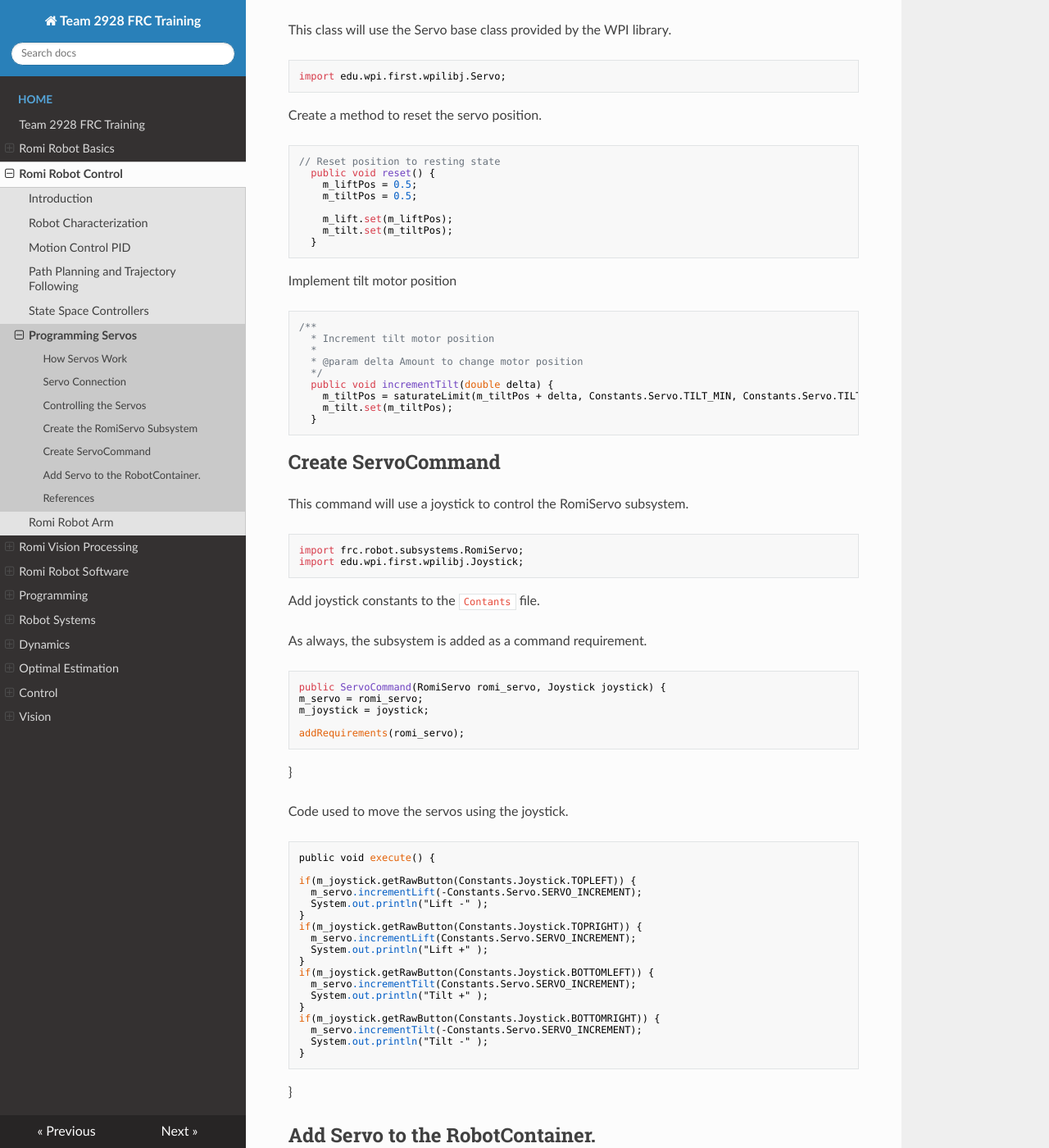
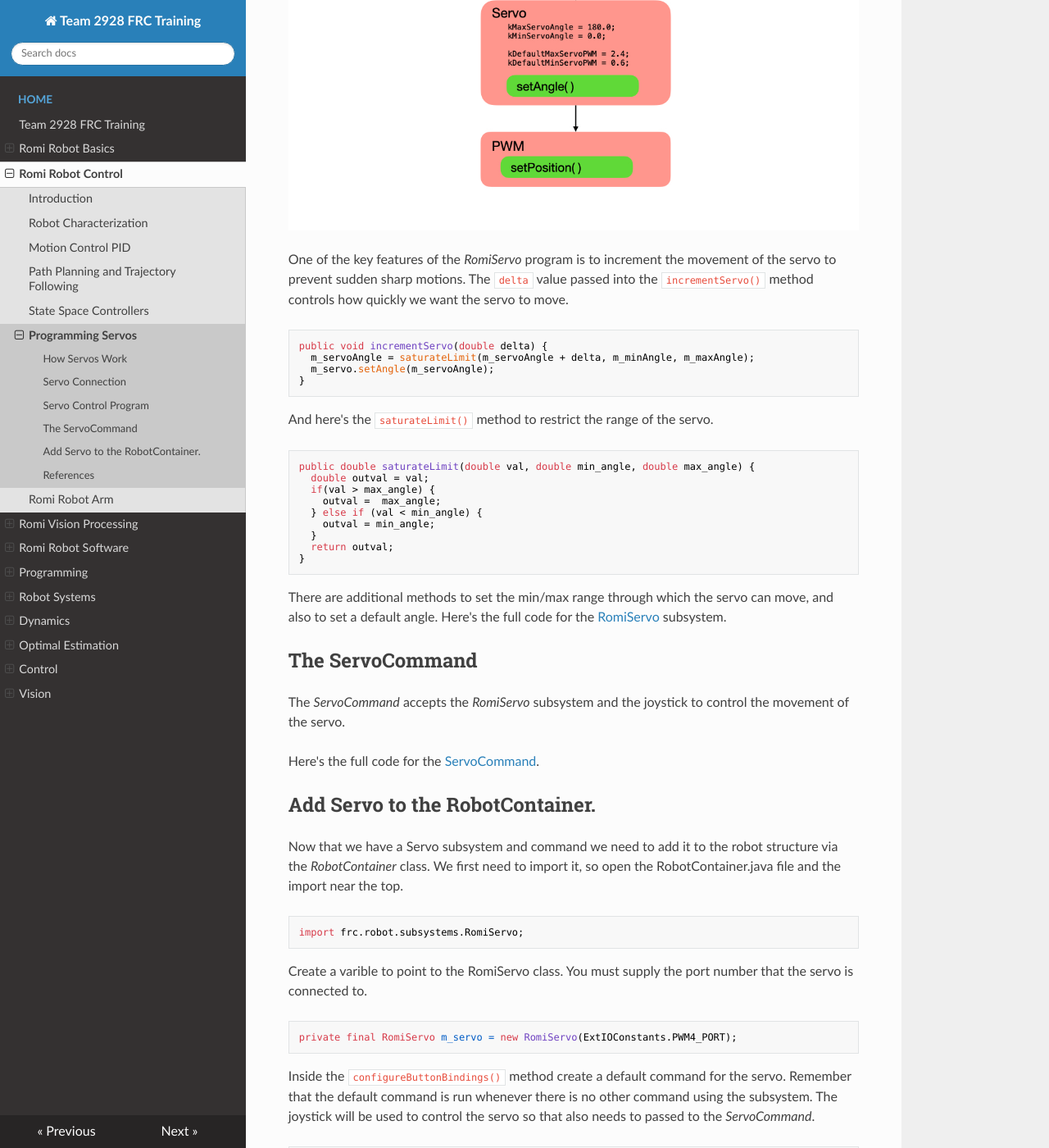
Before and after one commit to FRC-2928/FRC-Programmer-Training, an MkDocs documentation site: the page built from docs/Romi/Control/romiServos.md, in a window 1280 px wide and 1400 px high, scrolled down 3144 px. Shown: the whole window at 82% size. Built offline with MkDocs 1.6.1, drawn with Linux system fonts in a browser that asks for light colours; nearby versions of some CDN libraries; some of the changed text lies outside the part shown.

Commit message:
Updated romiServo documentation

```diff
--- a/docs/Romi/Control/romiServos.md
+++ b/docs/Romi/Control/romiServos.md
@@ -1,110 +1,80 @@
 # Programming Servos
-In this lesson we'll create a program to control servos that are attached to the Romi.  The program called [BasicServo](https://github.com/mjwhite8119/romi-examples/tree/main/BasicServo)
+In this lesson we'll create a program to control servos that are attached to the Romi.  The program is called [BasicServo](https://github.com/mjwhite8119/romi-examples/tree/main/BasicServo) and can be found on Github.
 
 ## How Servos Work
 Servos work using a Pulse Width Modulation (PWM) signal that is passed to the servo every 20 milliseconds.  The pulse width is between 1 and 2 m/s where 1 m/s moves the servo to the 0 degree position and 2 m/s moves it a full 180 degrees.  Values in between those two time values move it to degrees in between 0 and 180 degrees.
 
 ![Servo Motor Control](../../images/Romi/Romi.023.jpeg)
 
+One of many places where you can find information on [How Servos Work](https://howtomechatronics.com/how-it-works/how-servo-motors-work-how-to-control-servos-using-arduino/) can be found on the **How to Mechatronics** site.
+
 ## Servo Connection
-The following diagram shows how to connect the power and where to connect the servos to the Romi's GPIO pins. In order to supply enough power for the servos you will need to connect to the VSW pin on the Romi board.  For this you'll need a buck converter to drop the battery voltage down from ~7.5V to ~6V.
+The following diagram shows how to connect the power, and where to connect the servos to the Romi's GPIO pins. In order to supply enough power for the servos you will need to connect to the VSW pin on the Romi board.  For this you'll need a buck converter to drop the battery voltage down from ~7.5V to ~5V.  After connecting the power you can plug in the servos. The ground wire (black or brown) goes towards the outside of the board.
 
-Connect the servos to EXT3 and EXT4 as shown in the diagram.  The ground wire (black or brown) goes towards the outside of the board. Then go to the **Romi** section of the Romi Web UI and ensure that the ports are set to PWM.
+Next, go to the **Romi** section of the Romi Web UI and ensure that the ports are set to PWM. To be compatible with the example programs you must set EXT2, EXT3, and EXT4 to PWM as shown in the diagram.
 
 ![Servo Connection](../../images/Romi/Romi.004.jpeg)
 
-The servos are controlled via buttons on the gamepad.  Your WPI based program runs on the laptop and launches the Robot Simulator tool.  The simulator communicates with the NodeJS application that runs on the Raspberry Pi. This application passes requests onto the microcontroller to control the GPIO ports that the servos are connected to.
+The servos can be controlled via buttons on the gamepad.  Your WPI based program runs on the laptop and launches the Robot Simulator tool.  The simulator communicates with the NodeJS application that runs on the Raspberry Pi. This application passes requests onto the microcontroller to control the GPIO ports that the servos are connected to.
 
-## Controlling the Servos
 ![Servo Control](../../images/Romi/Romi.006.jpeg)
 
-The following sections explain the how to create the java classes that your WPI program needs to control the servos.
+## Servo Control Program
 
-![BasicServo](../../images/Romi/Romi.028.jpeg)
+In order to control the servos we'll create a Subsystem that we can use from commands.  The WPILib supplies a *Servo* class that uses the *PWM* class to communicate with the servos via the Simulator.  On the competition robot this communication would be direct. The WPILib *Servo* class restricts the range of the servo to between 0 and 180 degrees.  We can leverage this class to create our own servo class for the Romi that will include additional functionality.  Here are some to the additional features that may be useful:
 
-## Create the RomiServo Subsystem
-This class will use the Servo base class provided by the WPI library.
+- Slow down the speed of the servo to avoid sudden movements.
+- Set a default angle for the servo.
+- Restrict the range through which the servo can move.
 
-    import edu.wpi.first.wpilibj.Servo;
+The diagram below shows the key features of our new *RomiServo* class and its dependencies.
 
-Create a method to reset the servo position.
+![BasicServo](../../images/Romi/Romi.061.jpeg)
 
-    // Reset position to resting state
-      public void reset() {
-        m_liftPos = 0.5;
-        m_tiltPos = 0.5;
+One of the key features of the *RomiServo* program is to increment the movement of the servo to prevent sudden sharp motions.  The `delta` value passed into the `incrementServo()` method controls how quickly we want the servo to move.
 
-        m_lift.set(m_liftPos);
-        m_tilt.set(m_tiltPos);
+    public void incrementServo(double delta) {
+      m_servoAngle = saturateLimit(m_servoAngle + delta, m_minAngle, m_maxAngle);
+      m_servo.setAngle(m_servoAngle);
+    }
+
+And here's the `saturateLimit()` method to restrict the range of the servo.
+
+    public double saturateLimit(double val, double min_angle, double max_angle) {
+      double outval = val;
+      if(val > max_angle) {
+        outval =  max_angle;
+      } else if (val < min_angle) {
+        outval = min_angle;
       }
+      return outval;
+    }
 
-Implement tilt motor position
+There are additional methods to set the min/max range through which the servo can move, and also to set a default angle.  Here's the full code for the [RomiServo](https://github.com/mjwhite8119/romi-examples/blob/main/BasicServo/src/main/java/frc/robot/subsystems/RomiServo.java) subsystem.
 
-    /**
-      * Increment tilt motor position
-      *
-      * @param delta Amount to change motor position
-      */
-      public void incrementTilt(double delta) {
-        m_tiltPos = saturateLimit(m_tiltPos + delta, Constants.Servo.TILT_MIN, Constants.Servo.TILT_MAX);
-        m_tilt.set(m_tiltPos);
-      }
+## The ServoCommand
+The *ServoCommand* accepts the *RomiServo* subsystem and the joystick to control the movement of the servo.
 
-## Create ServoCommand
-This command will use a joystick to control the RomiServo subsystem.
-
-    import frc.robot.subsystems.RomiServo;
-    import edu.wpi.first.wpilibj.Joystick;
-
-Add joystick constants to the `Contants` file.
-
-As always, the subsystem is added as a command requirement.
-
-    public ServoCommand(RomiServo romi_servo, Joystick joystick) {
-    m_servo = romi_servo;
-    m_joystick = joystick;
-
-    addRequirements(romi_servo);
-  }
-
-Code used to move the servos using the joystick.
-
-    public void execute() {
-
-    if(m_joystick.getRawButton(Constants.Joystick.TOPLEFT)) {
-      m_servo.incrementLift(-Constants.Servo.SERVO_INCREMENT);
-      System.out.println("Lift -" );
-    }
-    if(m_joystick.getRawButton(Constants.Joystick.TOPRIGHT)) {
-      m_servo.incrementLift(Constants.Servo.SERVO_INCREMENT);
-      System.out.println("Lift +" );
-    }
-    if(m_joystick.getRawButton(Constants.Joystick.BOTTOMLEFT)) {
-      m_servo.incrementTilt(Constants.Servo.SERVO_INCREMENT);
-      System.out.println("Tilt +" );
-    }
-    if(m_joystick.getRawButton(Constants.Joystick.BOTTOMRIGHT)) {
-      m_servo.incrementTilt(-Constants.Servo.SERVO_INCREMENT);
-      System.out.println("Tilt -" );
-    }
-  }
+Here's the full code for the [ServoCommand](https://github.com/mjwhite8119/romi-examples/blob/main/BasicServo/src/main/java/frc/robot/commands/ServoCommand.java).
 
 ## Add Servo to the RobotContainer.
-Now that we have a Servo subsystem and command we need to add it to the robot structure via the **RobotContainer** class.  We first need to import it, so open the RobotContainer.java file and the import near the top.
+Now that we have a Servo subsystem and command we need to add it to the robot structure via the *RobotContainer* class.  We first need to import it, so open the RobotContainer.java file and the import near the top.
 
     import frc.robot.subsystems.RomiServo;
 
-Create a varible to point to the RomiServo class.
+Create a varible to point to the RomiServo class. You must supply the port number that the servo is connected to.
 
-    private final RomiServo m_servo = new RomiServo();
+    private final RomiServo m_servo = new RomiServo(ExtIOConstants.PWM4_PORT);
 
-Inside the **configureButtonBindings()** method create a default command for the servo.  Remember that the default command is run whenever there is no other command using the subsystem.  The joystick will be used to control the servo so that also needs to passed to the **ServoCommand**.
+Inside the `configureButtonBindings()` method create a default command for the servo.  Remember that the default command is run whenever there is no other command using the subsystem.  The joystick will be used to control the servo so that also needs to passed to the *ServoCommand*.
 
-    m_servo.setDefaultCommand( new ServoCommand(m_servo, m_controller));
+    m_servo.setDefaultCommand( new ServoCommand(m_servo, m_joystickIO));
 
 
 ## References
-[Servos and Feedback](https://learn.adafruit.com/analog-feedback-servos)
+- Adafruit - [Servos and Feedback](https://learn.adafruit.com/analog-feedback-servos)
+
+- How to Mechatronics - [How Servos Work](https://howtomechatronics.com/how-it-works/how-servo-motors-work-how-to-control-servos-using-arduino/)
 
 <!-- <h3><span style="float:left">
 <a href="romiPID">Previous</a></span>
```
Also changed, not shown: docs/images/Romi/Romi.004.jpeg, docs/images/Romi/Romi.027.jpeg, docs/images/Romi/Romi.028.jpeg, docs/images/Romi/Romi.029.jpeg, docs/images/Romi/Romi.031.jpeg, docs/images/Romi/Romi.061.jpeg (added).
